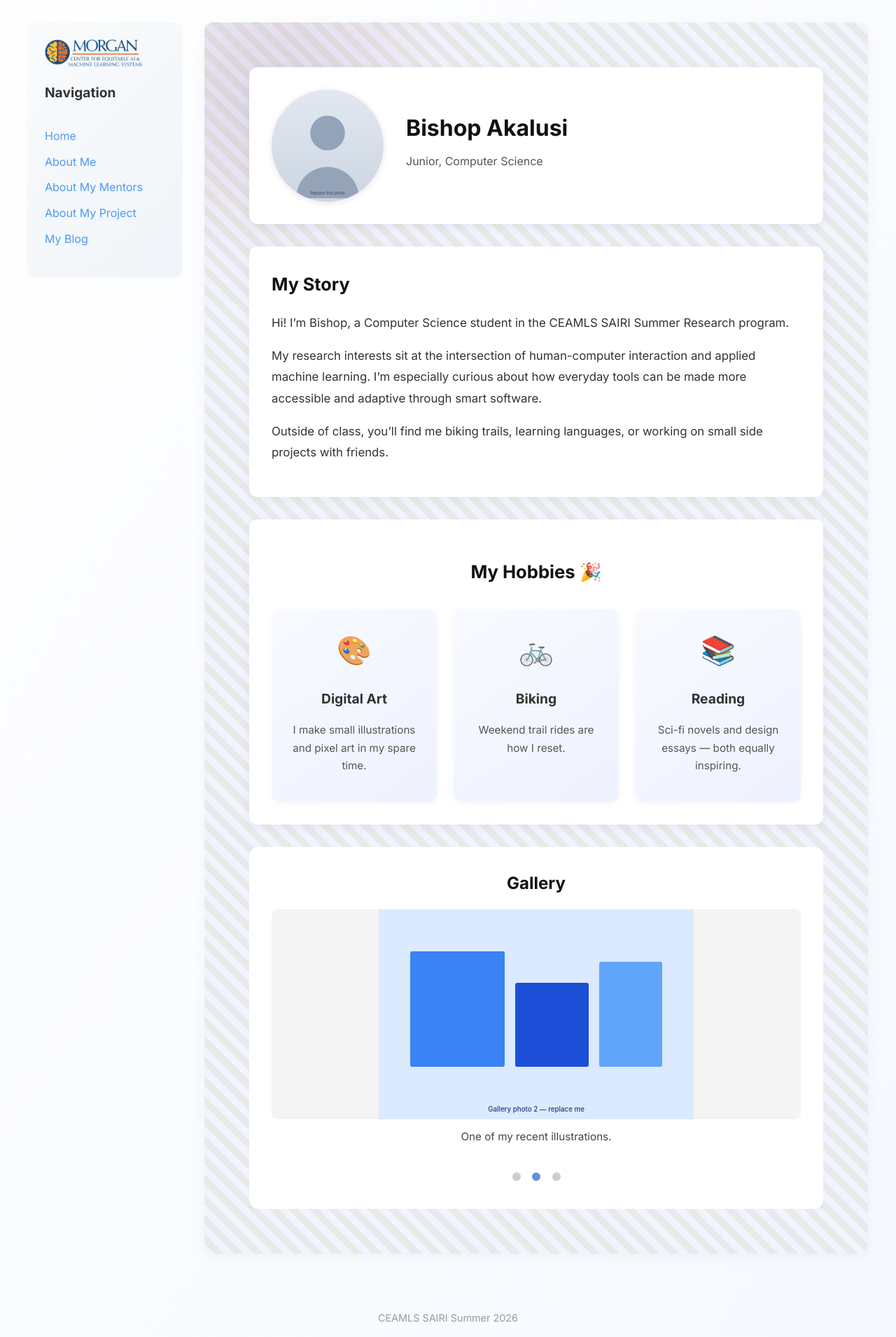
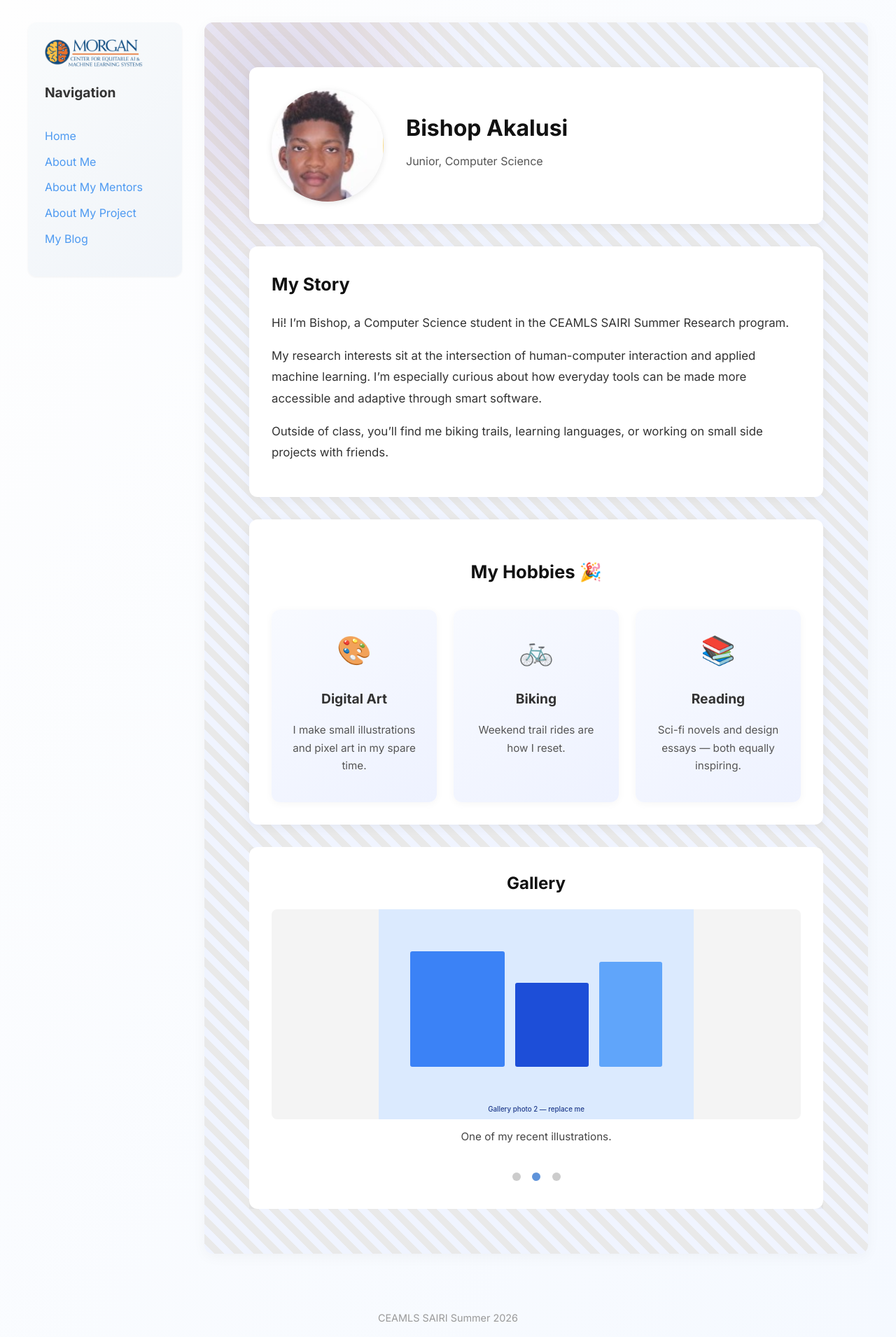
Before and after one commit to bisha1111/bisha1111ceamls26.github.io, a Jekyll site: the page built from pages/about-me.md, in a window 1280 px wide. Shown: the whole page at 70% size. Built offline with Jekyll 4.4.1, drawn with Linux system fonts in a browser that asks for light colours.

Commit message:
Update about-me.md

```diff
--- a/pages/about-me.md
+++ b/pages/about-me.md
@@ -6,7 +6,7 @@ permalink: /about-me.html
 about:
   name: Bishop Akalusi
   role: Junior, Computer Science
-  image: /assets/images/profile.svg
+  image: assets/PICTURE.png
   LinkedIn: https://linkedin.com/in/akalusibishop
   bio: |
     Hi! I'm Bishop, a Computer Science student in the CEAMLS SAIRI Summer Research program.
```
